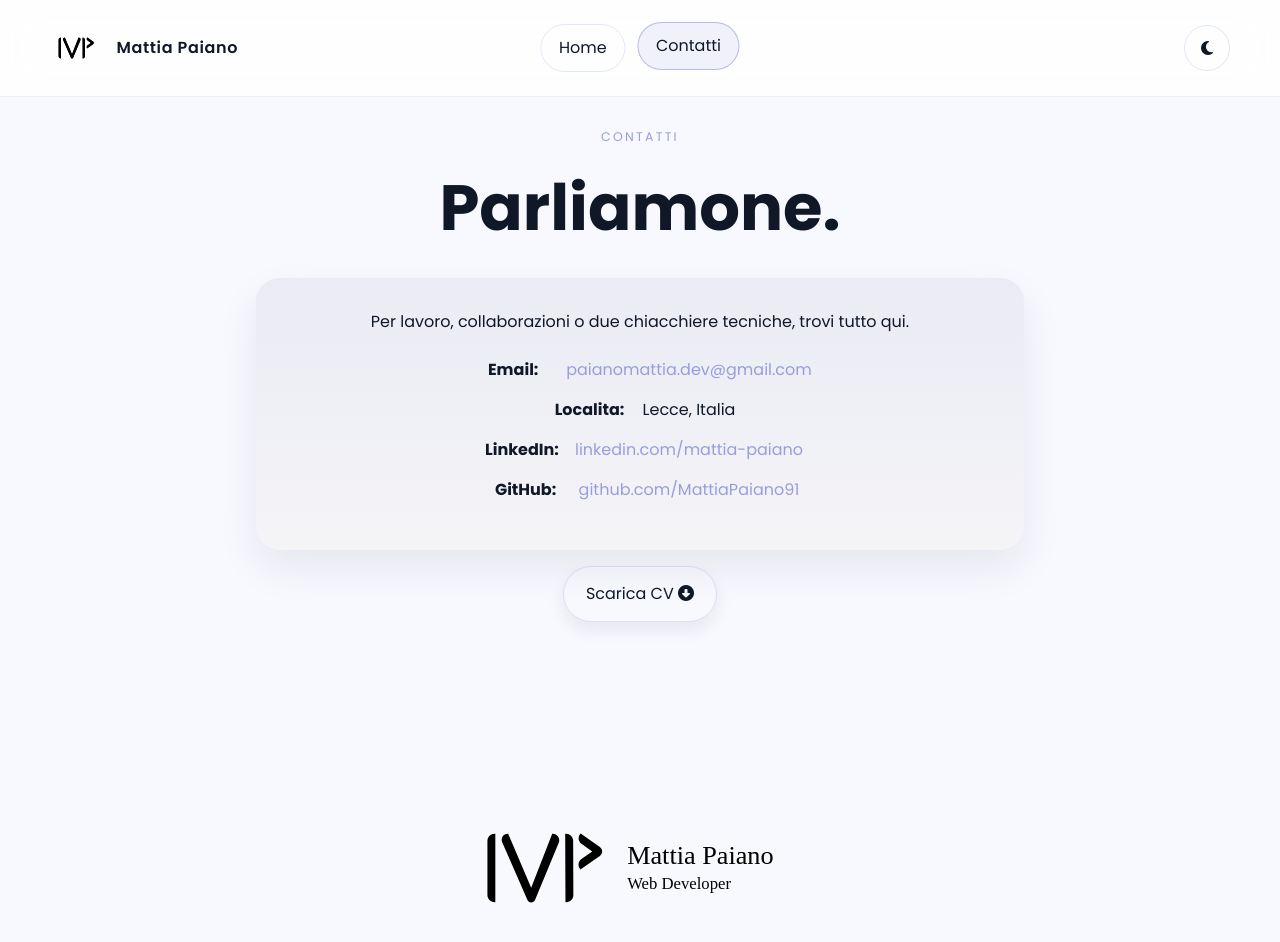
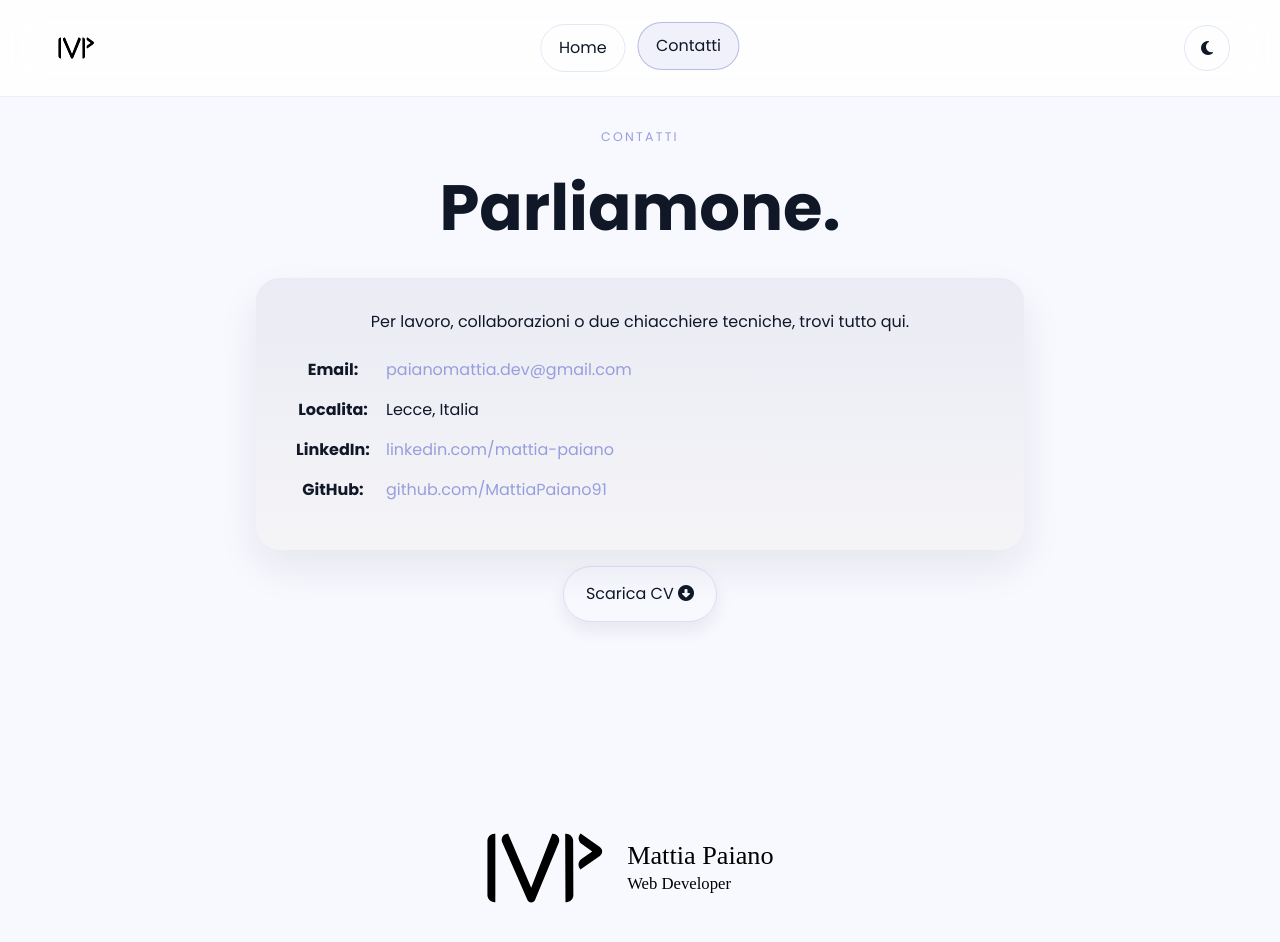
Before and after one commit to MattiaPaiano91/My-portfolio, a Vue app: page /ContactMe in a window 1280 px wide. Shown: the top 942 px of the page. Built offline with nearby package versions, Linux system fonts and the light colour scheme.

Commit message:
refactor: comment out unused elements and styles in AppHeader, ContactMe, and WelcomeApp components

```diff
--- a/src/components/AppHeader.vue
+++ b/src/components/AppHeader.vue
@@ -33,7 +33,7 @@ function closeMobileMenu() {
             src="/img/LogoBianco.svg"
             alt="Logo Mattia Paiano"
           />
-          <span>Mattia Paiano</span>
+          <!-- <span>Mattia Paiano</span> -->
         </router-link>
 
         <nav class="desktop-nav" aria-label="Navigazione principale">
--- a/src/pages/ContactMe.vue
+++ b/src/pages/ContactMe.vue
@@ -131,7 +131,7 @@ function downloadCV() {
         margin-bottom: 1rem;
         display: flex;
         align-items: flex-start;
-        justify-content: center;
+        // justify-content: center;
         flex-wrap: wrap;
 
         strong {
--- a/src/pages/WelcomeApp.vue
+++ b/src/pages/WelcomeApp.vue
@@ -1,26 +1,10 @@
 <script setup lang="ts">
-import { computed, onMounted } from "vue";
+import { onMounted } from "vue";
 import { gsap } from "gsap";
 import AboutMe from "@/components/AboutMe.vue";
-import ProjectCard from "@/components/ProjectCard.vue";
-import SectionTitle from "@/components/SectionTitle.vue";
-import { useProjectStore } from "@/stores/project.js";
 import { useUiStore } from "@/stores/ui.js";
-import type { Project } from "@/types/index.ts";
 
-const projectStore = useProjectStore();
 const uiStore = useUiStore();
-const featuredProjects = computed(() => projectStore.getProjects.filter((p: Project) => p.featured).slice(0, 3));
-
-// const carouselItems = [
-//   "Python", "FastAPI", "PostgreSQL", "Mappe interattive",
-//   "REST API", "Dashboard", "Next.js", "TypeScript",
-//   "PostGIS", "Docker", "React", "OpenLayers",
-// ];
-
-function openProject(projectId: number): void {
-  projectStore.setActiveProjectId(projectId);
-}
 
 onMounted(() => {
   window.scrollTo({ top: 0, behavior: "auto" });
@@ -30,7 +14,6 @@ onMounted(() => {
     { autoAlpha: 0, y: 32 },
     { autoAlpha: 1, y: 0, duration: 0.9, stagger: 0.14, ease: "power3.out" }
   );
-
 });
 </script>
 
@@ -50,8 +33,6 @@ onMounted(() => {
         </div>
 
         <h1 class="hero-headline hero-animate">
-          <!-- Sviluppo cose per il web.<br />
-          E le faccio funzionare. -->
           Mattia Paiano
         </h1>
 
```
